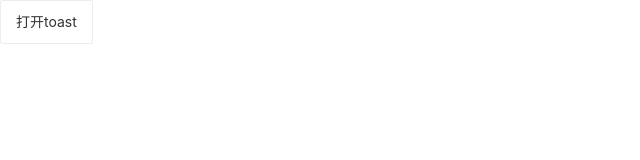
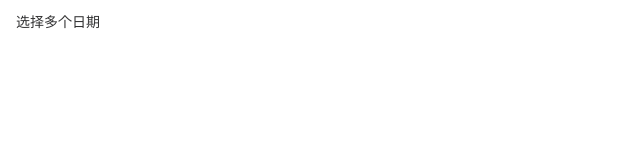
Before and after one commit to kingyeahwei/vant_learning, a Vue app: page / in a window 1280 px wide. Shown: the top 160 px of the page, without its empty margins (0-640 px from the left). Built offline with nearby package versions, Linux system fonts and the light colour scheme.

Commit message:
calendar 选择多个日期

```diff
--- a/src/App.vue
+++ b/src/App.vue
@@ -1,6 +1,7 @@
 <template>
   <div id="app">
-    <van-button @click="handleClick">打开toast</van-button>
+    <van-cell title="选择多个日期" :value="text" @click="show = true"></van-cell>
+    <van-calendar v-model="show" type="multiple" @confirm="onConfirm"></van-calendar>
   </div>
 </template>
 
@@ -10,19 +11,14 @@
     name: 'App',
     data() {
       return {
-        show: false,
-        toast: null
+        text: "",
+        show: false
       }
     },
     methods: {
-      handleClick() {
-        Toast.allowMultiple();
-        const toast1 = Toast("第一个 Toast");
-        const toast2 = Toast.success("第二个 Toast");
-        setTimeout(() => {
-          toast1.clear()
-          toast2.clear()
-        }, 3000)
+      onConfirm(date) {
+        this.show = false;
+        this.text = `选择了${date.length}个日期`;
       }
     }
   }
```
